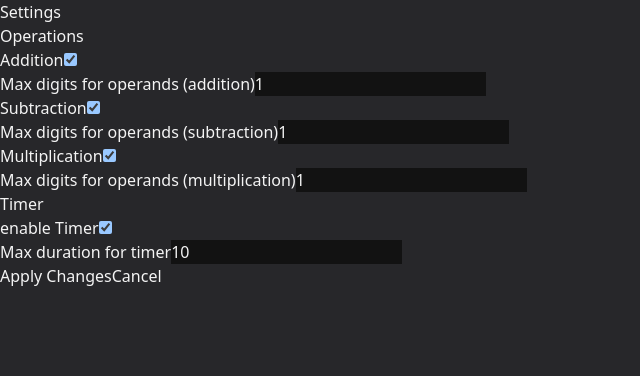
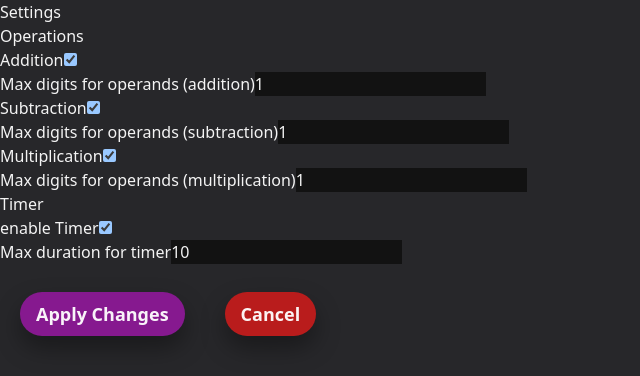
Before and after one commit to Zyransen/mental-maths, a React (Vite) app in the folder react-frontend/: page /settings in a window 1280 px wide. Shown: the top 376 px of the page, without its empty margins (0-640 px from the left). Built offline with nearby package versions, Linux system fonts and the light colour scheme.

Commit message:
add css to buttons in settings

```diff
--- a/react-frontend/src/Pages/GeneratorSettingsPage.tsx
+++ b/react-frontend/src/Pages/GeneratorSettingsPage.tsx
@@ -176,13 +176,23 @@ function GeneratorSettingsPage() {
       </div>
 
       {/* apply / cancel buttons */}
-      <div>
-        <button onClick={handleApply}>
-          Apply Changes
-        </button>
-        <button onClick={handleCancel}>
-          Cancel
-        </button>
+      <div className="pt-7 flex justify-center md:justify-normal">
+        <div className="px-3 md:px-5">
+          <button
+            className="rounded-full py-2 px-4 text-lg font-semibold bg-fuchsia-800 hover:bg-fuchsia-800/80 shadow-[0_12px_25px_rgba(0,0,0,0.35)]"
+            onClick={handleApply}
+          >
+            Apply Changes
+          </button>
+        </div>
+        <div className="px-3 md:px-5">
+          <button
+            className="rounded-full py-2 px-4 text-lg font-semibold bg-red-700 hover:bg-red-700/80 shadow-[0_12px_25px_rgba(0,0,0,0.35)]"
+            onClick={handleCancel}
+          >
+            Cancel
+          </button>
+        </div>
       </div>
     </div>
   )
```
